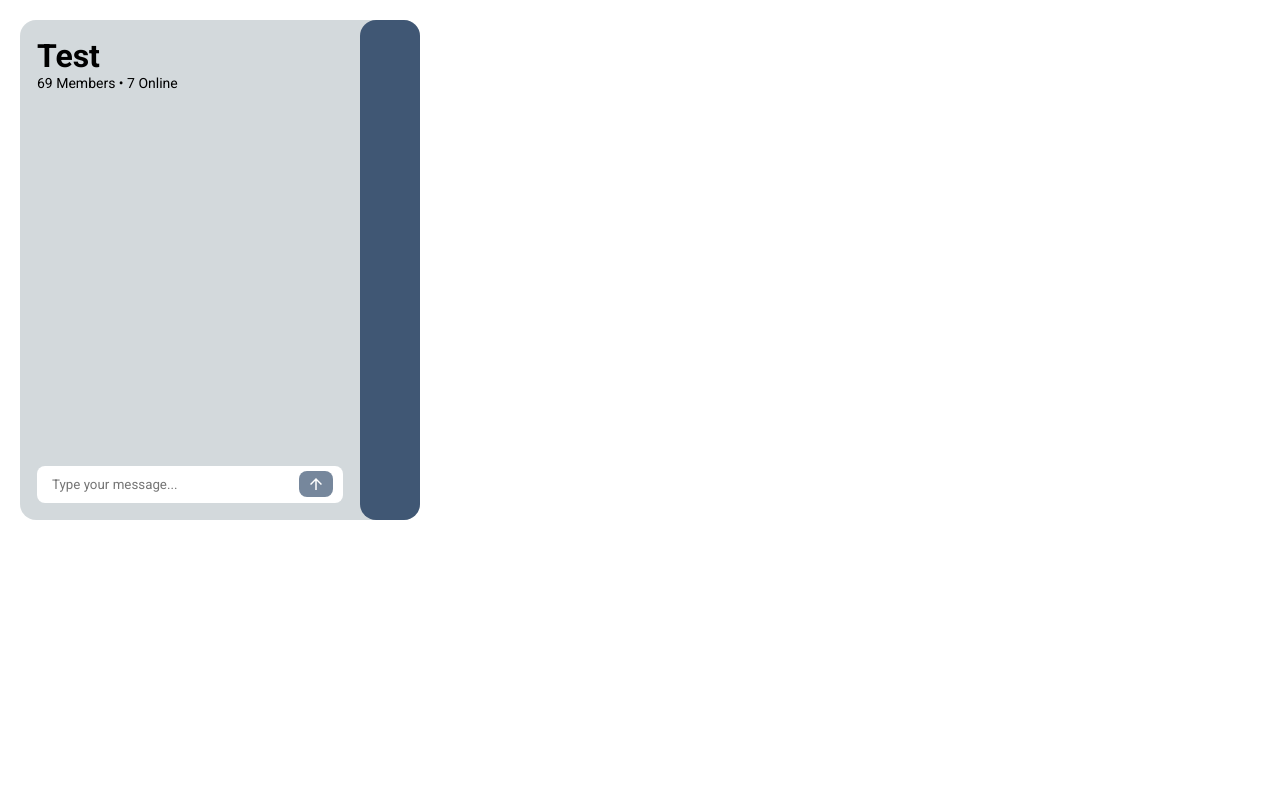
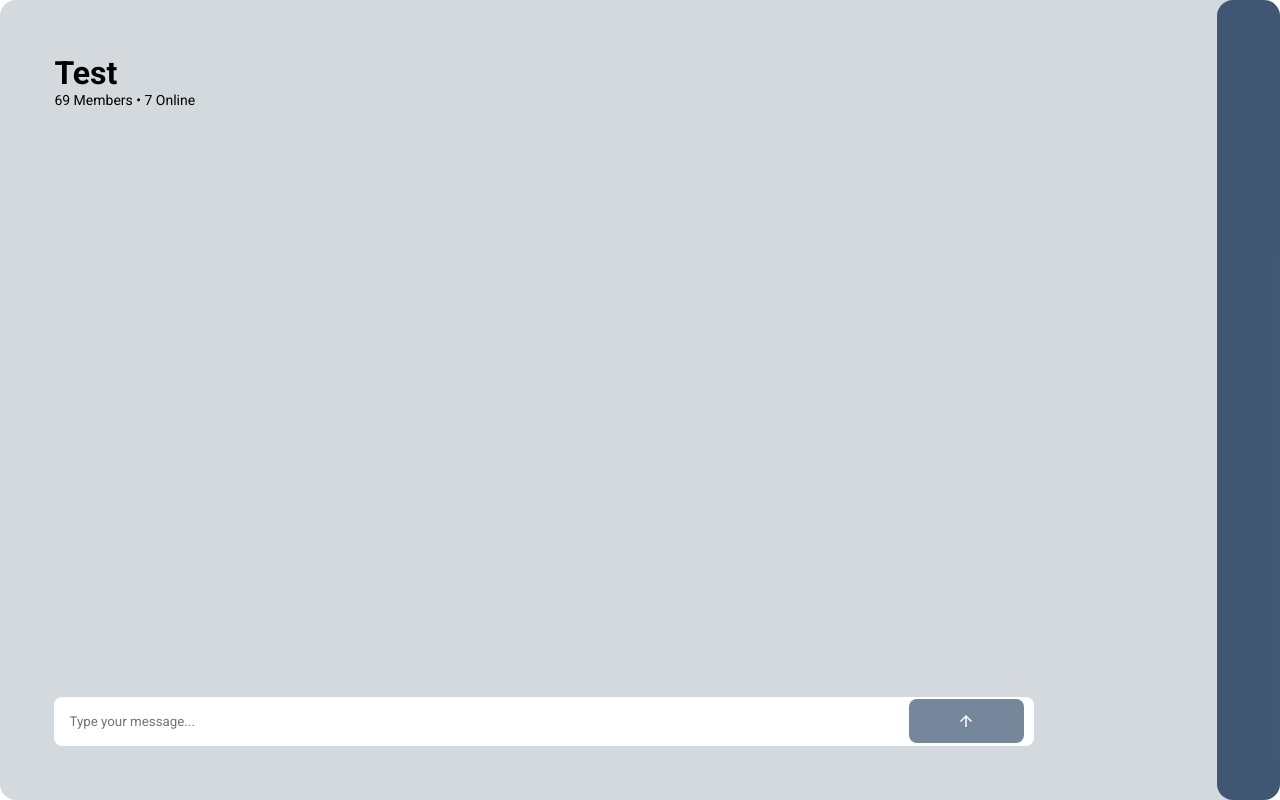
Before and after one commit to Akula112233/Thyme, a React (Create React App) app: page / in a window 1280 px wide. Built offline with nearby package versions, Linux system fonts and the light colour scheme; no server answers.

Commit message:
formatting fixes

```diff
--- a/server.js
+++ b/server.js
@@ -16,7 +16,7 @@ const io = socketIo(server)
 io.on('connection', (socket) => {
     console.log("New Client Connected")
     socket.on('sendMessage', (message, author) => {
-        io.emit('chat message', {message, author: "Bill Gates"})
+        io.emit('chat message', {message, author})
     })
 
 })
--- a/src/App.css
+++ b/src/App.css
@@ -1,9 +1,9 @@
 .App {
-    height: 500px;
-    width: 400px;
-    margin: 20px;
+    height: 100vh;
+    width: 100%;
     display: flex;
     flex-direction: row;
+    justify-content: space-between;
     background-color: rgba(111, 129, 141, 0.3);
     border-radius: 2vh;
 }
--- a/src/chat/ChatBody.js
+++ b/src/chat/ChatBody.js
@@ -21,9 +21,17 @@ class ChatBody extends React.Component {
         const socket = socketIOClient(ENDPOINT)
         socket.on('chat message', (msg) => {
             if (this.state.prevAuthor == msg.author) {
-                this.messageList.push(<ChatItem marginTop="0" display="none" key={uniqid()} author="Bill Gates" content={msg.message}></ChatItem>)
+                if (this.props.author == msg.author) {
+                    this.messageList.push(<ChatItem type={2} marginTop="5px" display="none" key={uniqid()} author={msg.author} content={msg.message}></ChatItem>)
+                } else {
+                    this.messageList.push(<ChatItem type={1} marginTop="5px" display="none" key={uniqid()} author={msg.author} content={msg.message}></ChatItem>)
+                }
             } else {
-                this.messageList.push(<ChatItem marginTop="" display="" key={uniqid()} author="Bill Gates" content={msg.message}></ChatItem>)
+                if (this.props.author == msg.author) {
+                    this.messageList.push(<ChatItem type={2} marginTop="7.5px" display="block" key={uniqid()} author={msg.author} content={msg.message}></ChatItem>)
+                } else {
+                    this.messageList.push(<ChatItem type={1} marginTop="7.5px" display="block" key={uniqid()} author={msg.author} content={msg.message}></ChatItem>)
+                }
             }
             this.setState({
                 list: this.messageList,
--- a/src/chat/ChatInput.js
+++ b/src/chat/ChatInput.js
@@ -26,19 +26,20 @@ class ChatInput extends React.Component {
 
     handleClick = () => {
         let text = this.state.text
+        let author = this.props.author
         if (this.state.text == "") {
             return false
         }
         this.setState({
             text: ""
         })
-        this.socket.emit('sendMessage', text)
+        this.socket.emit('sendMessage', text, author)
     }
 
     render() {
         return (
             <div id= "chat-input-container">
-                <input placeholder= "Type your message..." value={this.state.text} onChange= {this.handleChange} id= "chat-input">
+                <input autoComplete="off" placeholder= "Type your message..." value={this.state.text} onChange= {this.handleChange} id= "chat-input">
                 </input>
                 <button onClick={this.handleClick} id= "chat-send">
                     <ArrowUpwardIcon id="send-icon">
--- a/src/chat/ChatItem.js
+++ b/src/chat/ChatItem.js
@@ -2,16 +2,29 @@ import React from 'react'
 import './chat.css'
 
 function ChatItem(props) {
+    if (props.type == 1) {
+        return (
+            <div style={{marginTop: props.marginTop}}className= "chat-item">
+                <div className= "chat-item-content-container">
+                    <p style={{display: props.display}} className= "chat-item-author">{props.author.toUpperCase()}</p>
+                    <div className= "chat-background">
+                        <p className= "chat-item-content">{props.content}</p>
+                    </div>
+                </div>
+            </div>
+        )
+    }
     return (
-        <div style={{marginTop: props.marginBot}}className= "chat-item">
+        <div style={{marginTop: props.marginTop}}className= "chat-item">
             <div className= "chat-item-content-container">
                 <p style={{display: props.display}} className= "chat-item-author">{props.author.toUpperCase()}</p>
-                <div className= "chat-background">
-                    <p className= "chat-item-content">{props.content}</p>
+                <div style={{backgroundColor: "rgba(28, 55, 91, 0.8)"}}className= "chat-background">
+                    <p style={{color: "white"}} className= "chat-item-content">{props.content}</p>
                 </div>
             </div>
         </div>
     )
+
 }
 
 export default ChatItem;
--- a/src/chat/chat.css
+++ b/src/chat/chat.css
@@ -74,7 +74,6 @@
     display: flex;
     flex-direction: row;
     align-items: center;
-    min-height: 12%;
     width: 100%;
     box-sizing: border-box;
     margin-top: 7.5px;
--- a/src/chat/chat.js
+++ b/src/chat/chat.js
@@ -3,14 +3,15 @@ import './chat.css';
 import ChatBody from './ChatBody'
 import ChatInput from './ChatInput'
 import Courses from './courses'
-
+import uniqid from 'uniqid'
 
 function Chat() {
+    let authorInstance = uniqid()
     return (
         <div id="chat-container">
             <Courses></Courses>
-            <ChatBody></ChatBody>
-            <ChatInput></ChatInput>
+            <ChatBody author={authorInstance}></ChatBody>
+            <ChatInput author={authorInstance}></ChatInput>
         </div>
     )
 }
--- a/src/sidebar/sidebar.css
+++ b/src/sidebar/sidebar.css
@@ -1,5 +1,5 @@
 .sidebar {
-    width: 15%;
+    width: 63px;
     background-color: rgba(28, 55, 91, 0.8);
     border-radius: 2vh 2vh 2vh 2vh;
     box-sizing: border-box;
```
